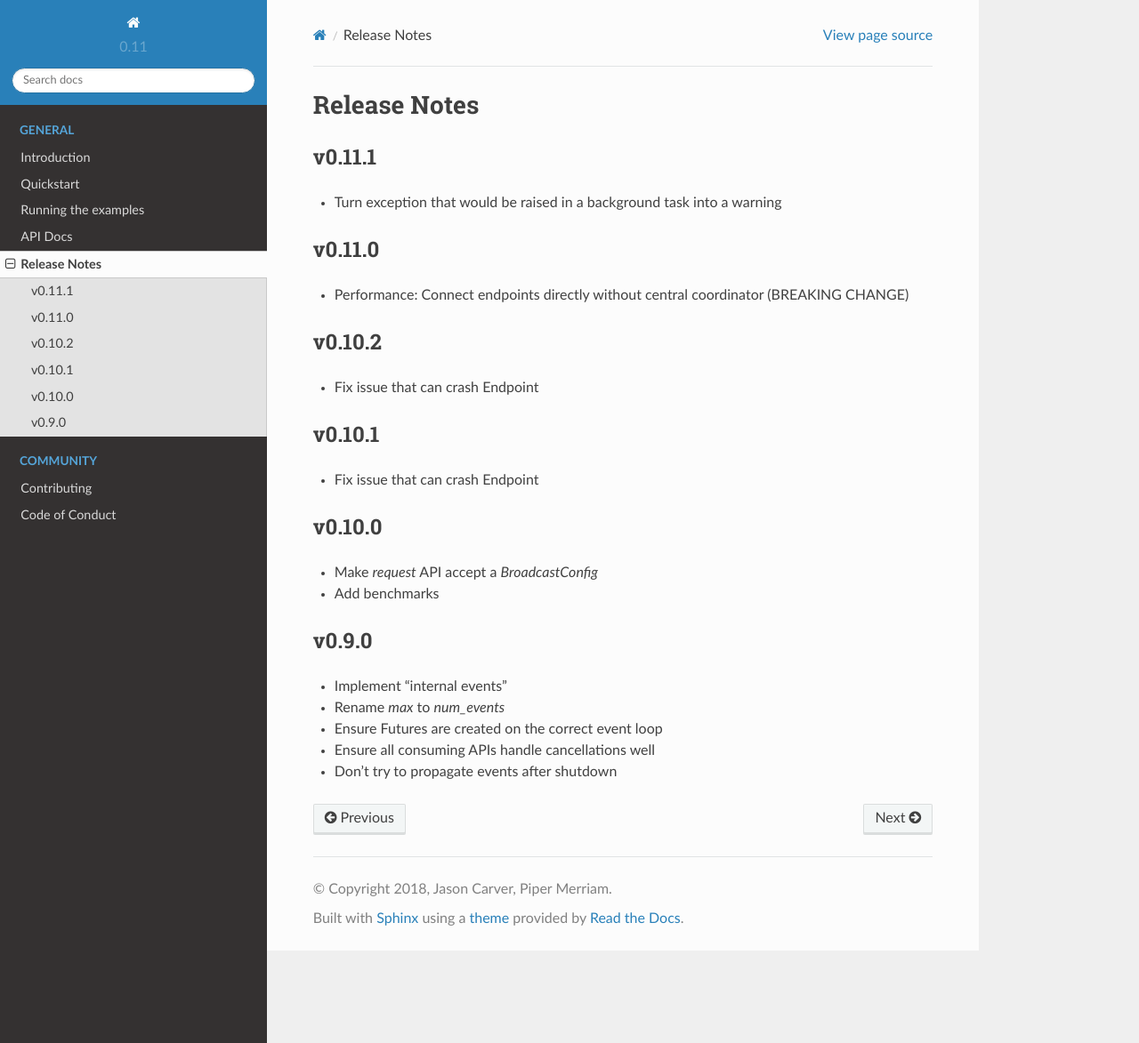
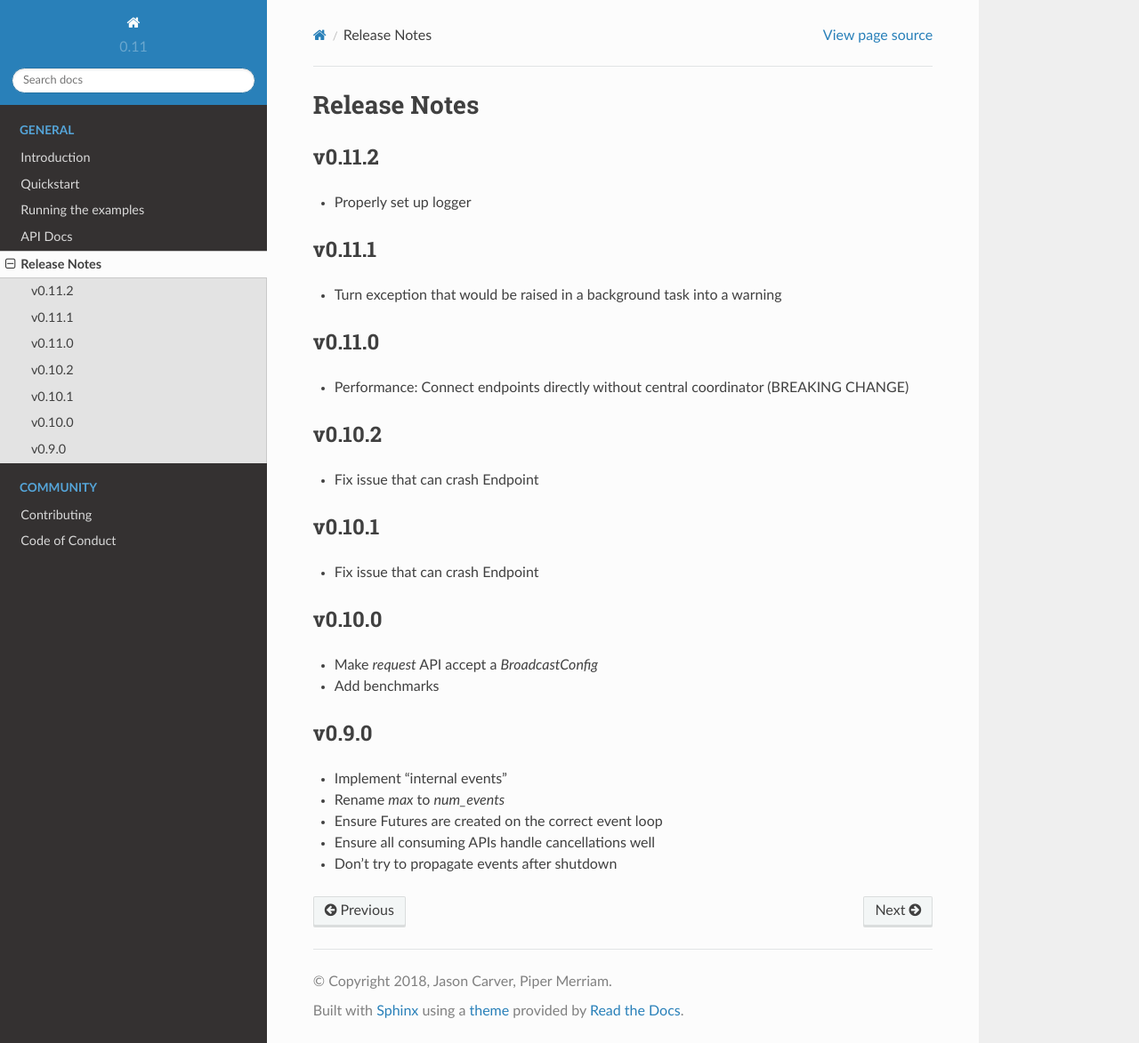
Before and after one commit to ethereum/lahja, a Sphinx documentation site: the page built from docs/release_notes.rst, in a window 1280 px wide and 1173 px high. Shown: the whole window at 89% size. Built offline with Sphinx 7.4.7 and the Read the Docs theme 2.0.0, drawn with Linux system fonts in a browser that asks for light colours.

```diff
--- a/docs/release_notes.rst
+++ b/docs/release_notes.rst
@@ -1,5 +1,10 @@
 Release Notes
 =============
+
+v0.11.2
+-------
+
+- Properly set up logger
 
 v0.11.1
 -------
```
